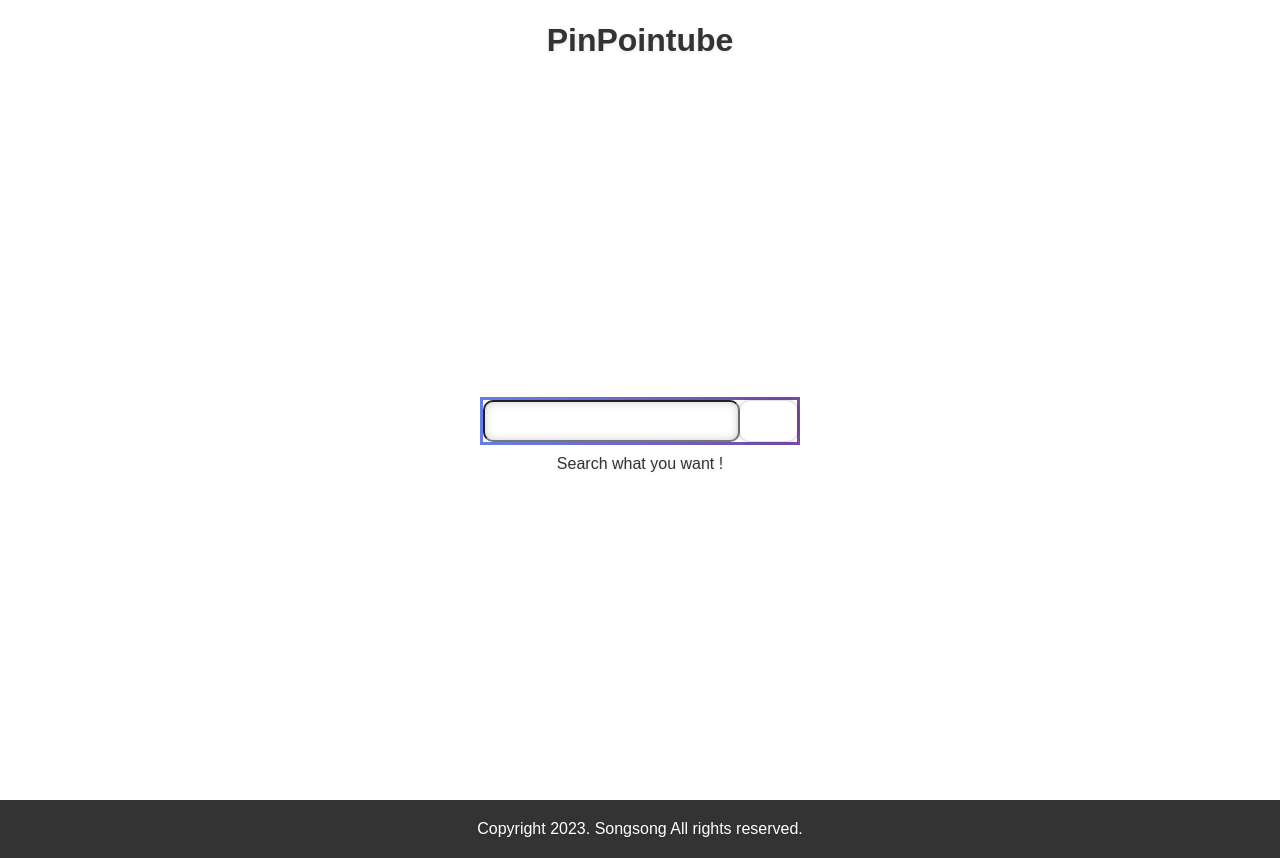
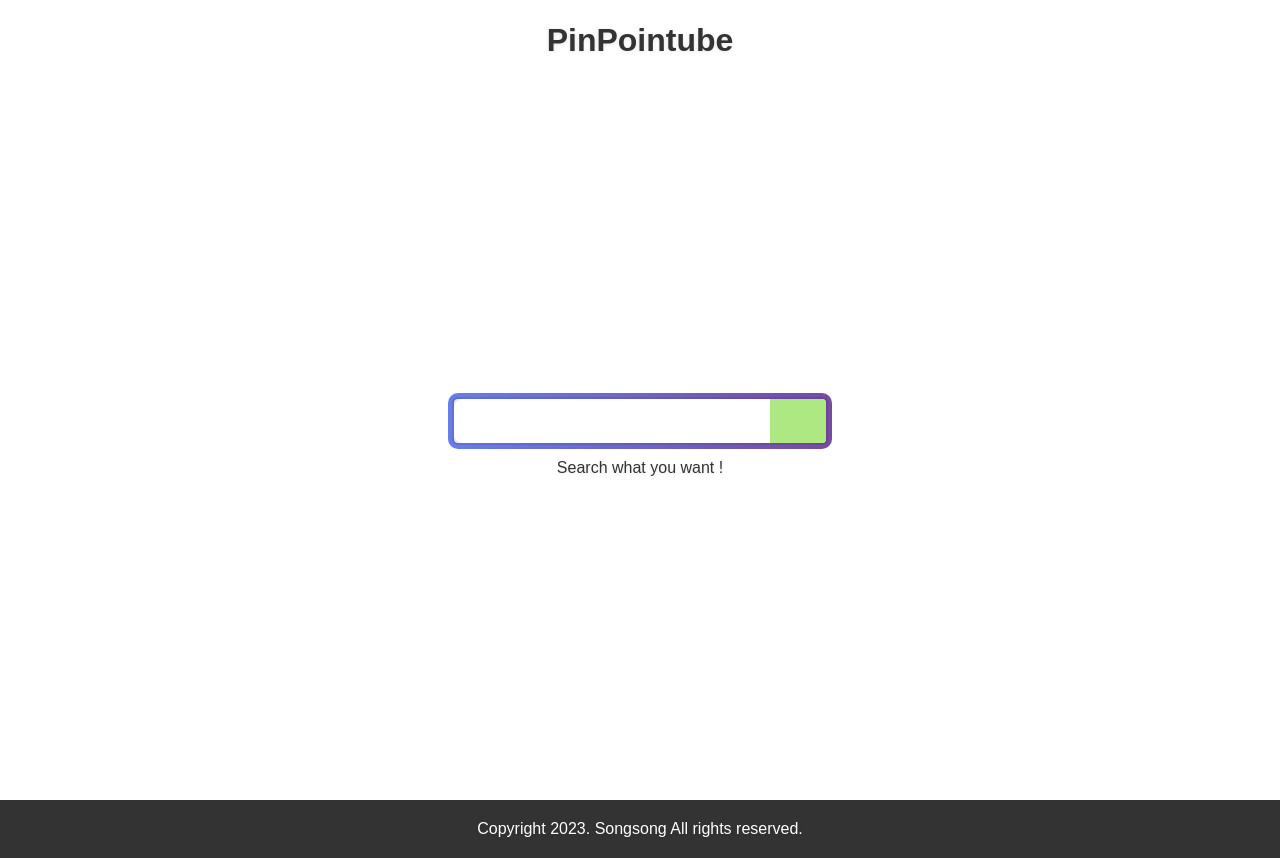
Before and after one commit to son9son9/smart-searcher, a React (Create React App) app: page / in a window 1280 px wide. Built offline with nearby package versions, Linux system fonts and the light colour scheme.

Commit message:
fixing search bar

```diff
--- a/src/main.jsx
+++ b/src/main.jsx
@@ -12,11 +12,18 @@ const StyledMain = styled.main`
 const SearchBar = styled.div`
   display: flex;
   align-items: center;
-  width: 20rem;
-  height: 3rem;
-  border: 3px solid transparent;
-  border-image: linear-gradient(to right, #667eea 0%, #764ba2 100%, #6b8dd6 100%);
-  border-image-slice: 1;
+  width: 24rem;
+  height: 3.5rem;
+  box-shadow: 0px 0px 8px rgba(0, 0, 0, 0.2) inset;
+  background-color: transparent;
+  padding: 2px;
+
+  border: 4px solid transparent;
+  border-radius: 10px;
+  background-image: linear-gradient(#fff, #fff), linear-gradient(to right, #667eea 0%, #764ba2 100%, #6b8dd6 100%);
+  /* border-image-slice: 1; */
+  background-origin: border-box;
+  background-clip: content-box, border-box;
 
   transition: 100ms;
 
@@ -28,14 +35,13 @@ const SearchInput = styled.input.attrs((props) => ({
   type: "text",
 }))`
   /* init */
-  /* border: none; */
+  border: none;
 
   width: 85%;
   height: 100%;
-  padding: 0 16px 0 16px;
-  background-color: transparent;
-  border-radius: 10px;
-  box-shadow: 0px 0px 8px rgba(0, 0, 0, 0.2) inset;
+  padding: 0 12px 0 12px;
+  border-top-left-radius: 10px;
+  border-bottom-left-radius: 10px;
 
   transition: 100ms;
 
@@ -52,18 +58,14 @@ const SearchButton = styled.button.attrs((props) => ({ type: "button" }))`
   /* position: absolute;
   right: 0; */
 
-  width: 60px;
-  height: 40px;
-  border-radius: 10px;
+  width: 15%;
+  height: 100%;
   border: none;
-  box-shadow: 0 0px 4px rgba(0, 0, 0, 0.3);
-  background-color: #fff;
+  border-top-right-radius: 4px;
+  border-bottom-right-radius: 4px;
+
+  background-color: #ade883;
   transition: 0.05s;
-
-  &:active {
-    transform: scale(0.95);
-    box-shadow: 0 0 2px rgba(0, 0, 0, 0.2);
-  }
 `;
 const Comment = styled.p``;
 
```
